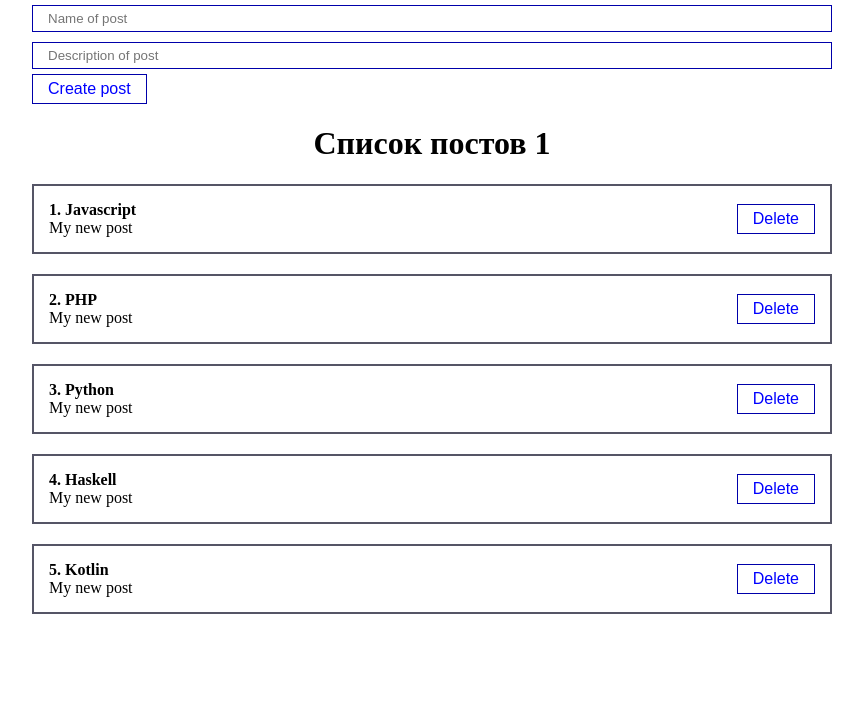
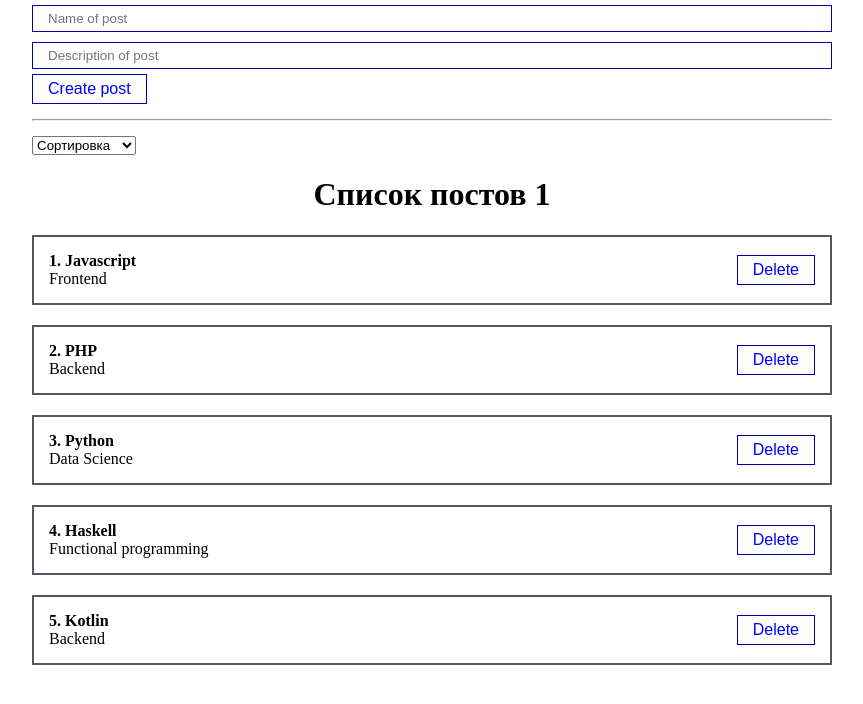
Before and after one commit to RinatValiullov/react-learn-4ront, a React (Create React App) app in the folder project-02/: page / in a window 1280 px wide. Shown: the top 704 px of the page, without its empty margins (208-1071 px from the left). Built offline with nearby package versions, Linux system fonts and the light colour scheme; the HTML template or start-up script is replaced by a standard one.

Commit message:
add "post sorting logic"

```diff
--- a/project-02/src/App.js
+++ b/project-02/src/App.js
@@ -4,15 +4,18 @@ import PostList from "./components/PostList";
 // import Button from "./components/UI/button/Button";
 // import Input from "./components/UI/input/Input";
 import "./styles/App.css";
+import MySelect from "./components/UI/select/MySelect";
 
 const App = () => {
   const [posts, setPosts] = useState([
-    { id: 1, title: "Javascript", body: "My new post" },
-    { id: 2, title: "PHP", body: "My new post" },
-    { id: 3, title: "Python", body: "My new post" },
-    { id: 4, title: "Haskell", body: "My new post" },
-    { id: 5, title: "Kotlin", body: "My new post" }
+    { id: 1, title: "Javascript", body: "Frontend" },
+    { id: 2, title: "PHP", body: "Backend" },
+    { id: 3, title: "Python", body: "Data Science" },
+    { id: 4, title: "Haskell", body: "Functional programming" },
+    { id: 5, title: "Kotlin", body: "Backend" }
   ]);
+
+  const [selectedSort, setSelectedSort] = useState("");
 
   const createPost = (newPost) => {
     setPosts([...posts, newPost]);
@@ -22,9 +25,26 @@ const App = () => {
     setPosts(posts.filter((p) => p.id !== post.id));
   };
 
+  const sortPosts = (sort) => {
+    setSelectedSort(sort);
+    setPosts([...posts].sort((a, b) => a[sort].localeCompare(b[sort])));
+  };
+
   return (
     <div className="App">
       <PostForm create={createPost} />
+      <hr style={{ margin: "15px 0" }} />
+      <div>
+        <MySelect
+          value={selectedSort}
+          onChange={sortPosts}
+          defaultOption="Сортировка"
+          options={[
+            { value: "title", name: "По названию" },
+            { value: "body", name: "По описанию" }
+          ]}
+        />
+      </div>
       {posts.length !== 0 ? (
         <PostList remove={removePost} posts={posts} title="Список постов 1" />
       ) : (
--- /dev/null
+++ b/project-02/src/components/UI/select/MySelect.jsx
@@ -0,0 +1,14 @@
+import React from 'react'
+
+export default function MySelect({ options, defaultOption, value, onChange }) {
+  return (
+    <select value={value} onChange={event => onChange(event.target.value)}>
+      <option disabled value="">{ defaultOption }</option>
+      {options.map(option =>
+        <option key={option.value} value={option.value}>
+          { option.name }
+        </option>
+      )}
+    </select>
+  )
+}
```
